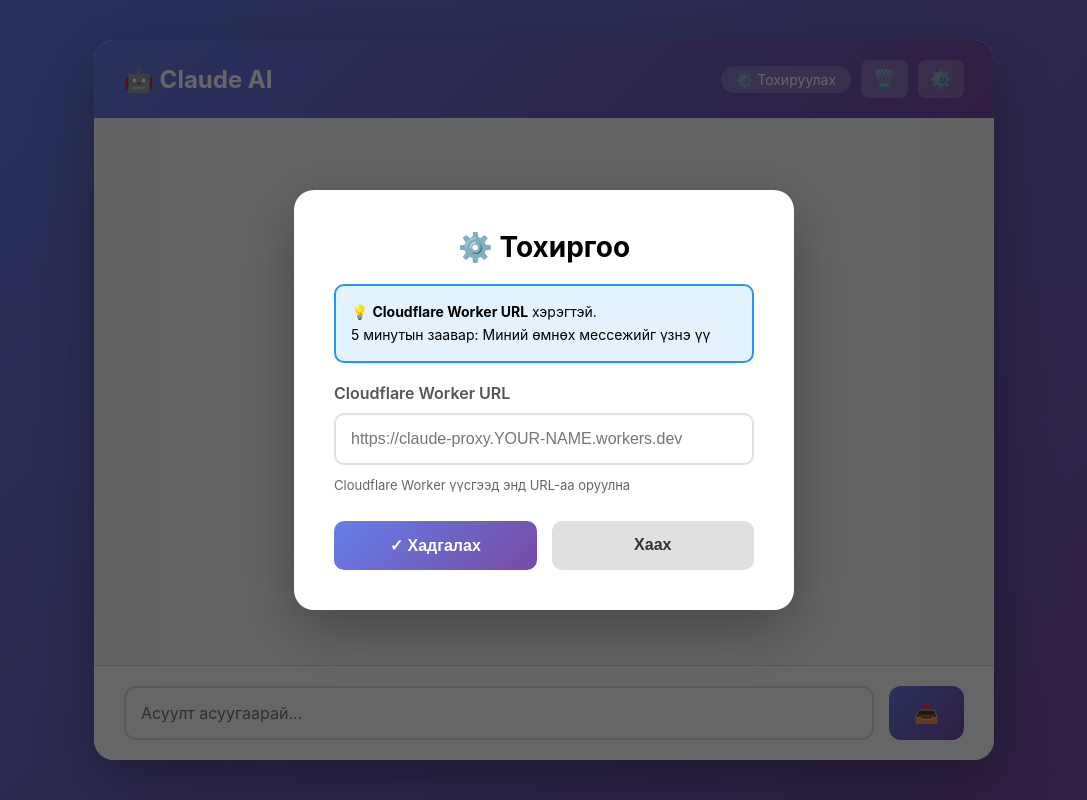
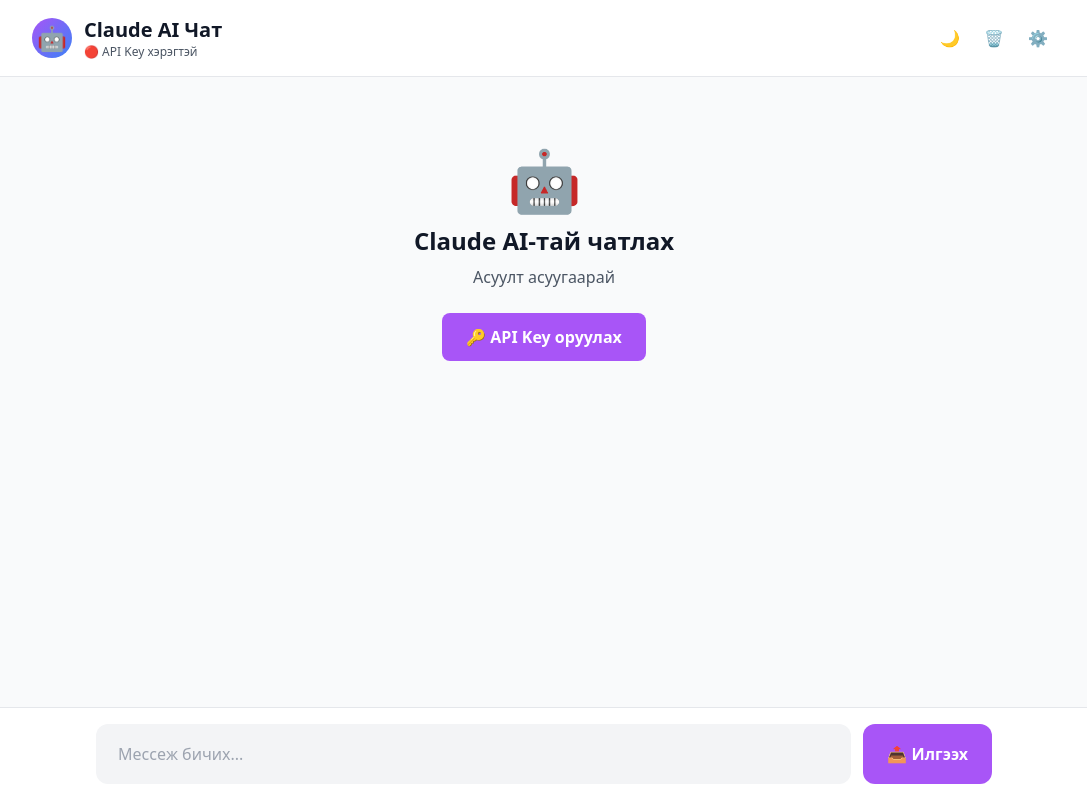
Before and after one commit to oyunsanaaai/claude-chat, a plain HTML site: page index.html in a window 1280 px wide. Shown: the whole page, without its empty margins (96-1183 px from the left). Drawn offline with nearby package versions, Linux system fonts and the light colour scheme.

Commit message:
Update index.html

```diff
--- a/index.html
+++ b/index.html
@@ -4,427 +4,304 @@
   <meta charset="UTF-8">
   <meta name="viewport" content="width=device-width, initial-scale=1.0">
   <title>Claude AI Чат</title>
+  <script src="https://cdn.tailwindcss.com"></script>
   <style>
-    * { margin: 0; padding: 0; box-sizing: border-box; }
-    body {
-      font-family: -apple-system, BlinkMacSystemFont, 'Segoe UI', sans-serif;
-      background: linear-gradient(135deg, #667eea 0%, #764ba2 100%);
-      min-height: 100vh;
-      display: flex;
-      align-items: center;
-      justify-content: center;
-      padding: 20px;
-    }
-    .app {
-      width: 100%;
-      max-width: 900px;
-      background: white;
-      border-radius: 20px;
-      box-shadow: 0 20px 60px rgba(0,0,0,0.3);
-      overflow: hidden;
-      display: flex;
-      flex-direction: column;
-      height: 90vh;
-    }
-    .header {
-      background: linear-gradient(135deg, #667eea 0%, #764ba2 100%);
-      color: white;
-      padding: 20px 30px;
-      display: flex;
-      justify-content: space-between;
-      align-items: center;
-    }
-    .header h1 { font-size: 24px; font-weight: 700; }
-    .header-right { display: flex; gap: 10px; align-items: center; }
-    .status {
-      background: rgba(255,255,255,0.2);
-      padding: 5px 15px;
-      border-radius: 20px;
-      font-size: 14px;
-    }
-    .btn-header {
-      background: rgba(255,255,255,0.2);
-      border: none;
-      color: white;
-      padding: 8px 12px;
-      border-radius: 8px;
-      cursor: pointer;
-      font-size: 18px;
-      transition: background 0.2s;
-    }
-    .btn-header:hover { background: rgba(255,255,255,0.3); }
-    .chat {
-      flex: 1;
-      overflow-y: auto;
-      padding: 30px;
-      background: #f8f9fa;
-    }
-    .welcome {
-      text-align: center;
-      padding: 60px 20px;
-      color: #666;
-    }
-    .welcome-icon { font-size: 80px; margin-bottom: 20px; }
-    .welcome h2 { font-size: 28px; margin-bottom: 10px; color: #333; }
-    .msg {
-      display: flex;
-      gap: 15px;
-      margin-bottom: 20px;
-      animation: slideUp 0.3s ease-out;
-    }
-    @keyframes slideUp {
-      from { opacity: 0; transform: translateY(15px); }
+    @keyframes fadeIn {
+      from { opacity: 0; transform: translateY(10px); }
       to { opacity: 1; transform: translateY(0); }
     }
-    .msg.user { flex-direction: row-reverse; }
-    .avatar {
-      width: 40px;
-      height: 40px;
-      border-radius: 50%;
-      display: flex;
-      align-items: center;
-      justify-content: center;
-      font-size: 20px;
-      flex-shrink: 0;
-    }
-    .msg.user .avatar { background: linear-gradient(135deg, #667eea, #764ba2); }
-    .msg.assistant .avatar { background: linear-gradient(135deg, #f093fb, #f5576c); }
-    .bubble {
-      max-width: 70%;
-      padding: 15px 20px;
-      border-radius: 18px;
-      line-height: 1.6;
-      white-space: pre-wrap;
-      word-wrap: break-word;
-    }
-    .msg.user .bubble {
-      background: linear-gradient(135deg, #667eea, #764ba2);
-      color: white;
-    }
-    .msg.assistant .bubble {
-      background: white;
-      color: #333;
-      box-shadow: 0 2px 10px rgba(0,0,0,0.1);
-    }
-    .input-area {
-      padding: 20px 30px;
-      background: white;
-      border-top: 1px solid #e0e0e0;
-    }
-    .input-box {
-      display: flex;
-      gap: 15px;
-      align-items: flex-end;
-    }
-    textarea {
-      flex: 1;
-      padding: 15px;
-      border: 2px solid #e0e0e0;
-      border-radius: 12px;
-      font-size: 16px;
-      font-family: inherit;
-      resize: none;
-      max-height: 120px;
-      transition: border-color 0.2s;
-    }
-    textarea:focus {
-      outline: none;
-      border-color: #667eea;
-    }
-    .send-btn {
-      padding: 15px 25px;
-      background: linear-gradient(135deg, #667eea, #764ba2);
-      color: white;
-      border: none;
-      border-radius: 12px;
-      font-size: 20px;
-      cursor: pointer;
-      transition: transform 0.2s;
-    }
-    .send-btn:hover { transform: scale(1.05); }
-    .send-btn:disabled {
-      background: #ccc;
-      cursor: not-allowed;
-      transform: none;
-    }
-    .modal {
-      display: none;
-      position: fixed;
-      top: 0;
-      left: 0;
-      right: 0;
-      bottom: 0;
-      background: rgba(0,0,0,0.6);
-      align-items: center;
-      justify-content: center;
-      z-index: 1000;
-      padding: 20px;
-    }
-    .modal.show { display: flex; }
-    .modal-box {
-      background: white;
-      padding: 40px;
-      border-radius: 20px;
-      max-width: 500px;
-      width: 100%;
-      box-shadow: 0 20px 60px rgba(0,0,0,0.3);
-    }
-    .modal-box h2 {
-      margin-bottom: 20px;
-      font-size: 28px;
-      text-align: center;
-    }
-    .info-box {
-      background: #e3f2fd;
-      border: 2px solid #2196f3;
-      padding: 15px;
-      border-radius: 10px;
-      margin-bottom: 20px;
-      font-size: 14px;
-      line-height: 1.6;
-    }
-    .modal-box label {
-      display: block;
-      margin-bottom: 10px;
-      font-weight: 600;
-      color: #555;
-    }
-    .modal-box input {
-      width: 100%;
-      padding: 15px;
-      border: 2px solid #e0e0e0;
-      border-radius: 10px;
-      font-size: 16px;
-      margin-bottom: 10px;
-    }
-    .modal-box input:focus {
-      outline: none;
-      border-color: #667eea;
-    }
-    .hint {
-      font-size: 13px;
-      color: #666;
-      margin-bottom: 25px;
-      line-height: 1.6;
-    }
-    .modal-btns {
-      display: flex;
-      gap: 15px;
-    }
-    .modal-btn {
-      flex: 1;
-      padding: 15px;
-      border: none;
-      border-radius: 10px;
-      font-size: 16px;
-      font-weight: 600;
-      cursor: pointer;
-      transition: all 0.2s;
-    }
-    .modal-btn.save {
-      background: linear-gradient(135deg, #667eea, #764ba2);
-      color: white;
-    }
-    .modal-btn.save:hover { transform: translateY(-2px); }
-    .modal-btn.cancel {
-      background: #e0e0e0;
-      color: #333;
-    }
-    .modal-btn.cancel:hover { background: #d0d0d0; }
+    .message-enter { animation: fadeIn 0.3s ease-out; }
+    .dark { color-scheme: dark; }
+    * { box-sizing: border-box; }
   </style>
 </head>
-<body>
-  <div class="app">
-    <div class="header">
-      <h1>🤖 Claude AI</h1>
-      <div class="header-right">
-        <div class="status" id="status">⚙️ Тохируулах</div>
-        <button class="btn-header" onclick="clearAll()">🗑️</button>
-        <button class="btn-header" onclick="showSettings()">⚙️</button>
+<body class="bg-gray-50">
+  <div id="app">
+    <!-- Header -->
+    <div class="bg-white border-b border-gray-200 px-6 py-4">
+      <div class="flex items-center justify-between max-w-5xl mx-auto">
+        <div class="flex items-center gap-3">
+          <div class="w-10 h-10 bg-gradient-to-br from-purple-500 to-blue-500 rounded-full flex items-center justify-center text-2xl">
+            🤖
+          </div>
+          <div>
+            <h1 class="text-xl font-bold text-gray-900">Claude AI Чат</h1>
+            <p class="text-xs text-gray-600" id="status">🔴 API Key хэрэгтэй</p>
+          </div>
+        </div>
+        <div class="flex gap-2">
+          <button onclick="toggleTheme()" class="p-2 hover:bg-gray-100 rounded-full" id="themeBtn">
+            🌙
+          </button>
+          <button onclick="clearChat()" class="p-2 hover:bg-gray-100 rounded-full" title="Цэвэрлэх">
+            🗑️
+          </button>
+          <button onclick="openSettings()" class="p-2 hover:bg-gray-100 rounded-full" title="Тохиргоо">
+            ⚙️
+          </button>
+        </div>
       </div>
     </div>
 
-    <div class="chat" id="chat">
-      <div class="welcome" id="welcome">
-        <div class="welcome-icon">💬</div>
-        <h2>Claude AI-тай чатлах</h2>
-        <p>Cloudflare Worker URL оруулна уу</p>
+    <!-- Settings Modal -->
+    <div id="settingsModal" class="hidden fixed inset-0 bg-black bg-opacity-50 flex items-center justify-center z-50 p-4">
+      <div class="bg-white rounded-2xl p-6 max-w-md w-full">
+        <h2 class="text-2xl font-bold mb-4 text-gray-900">⚙️ Тохиргоо</h2>
+        <label class="block mb-2 text-gray-600 font-semibold">Claude API Key</label>
+        <input
+          type="password"
+          id="apiKeyInput"
+          placeholder="sk-ant-api03-..."
+          class="w-full px-4 py-3 rounded-lg bg-gray-100 text-gray-900 mb-2 outline-none border-2 border-transparent focus:border-purple-500"
+        />
+        <p class="text-xs text-gray-500 mb-4">
+          📍 <a href="https://console.anthropic.com/settings/keys" target="_blank" class="text-purple-500 hover:underline">console.anthropic.com</a>-с API Key авна
+        </p>
+        <div class="flex gap-2">
+          <button onclick="saveApiKey()" class="flex-1 bg-purple-500 hover:bg-purple-600 text-white py-3 rounded-lg font-semibold">
+            Хадгалах
+          </button>
+          <button onclick="closeSettings()" class="flex-1 bg-gray-200 hover:bg-gray-300 text-gray-900 py-3 rounded-lg font-semibold">
+            Хаах
+          </button>
+        </div>
       </div>
     </div>
 
-    <div class="input-area">
-      <div class="input-box">
-        <textarea
-          id="input"
-          placeholder="Асуулт асуугаарай..."
-          rows="1"
-          onkeydown="checkEnter(event)"
-        ></textarea>
-        <button class="send-btn" id="sendBtn" onclick="send()">📤</button>
+    <!-- Messages -->
+    <div id="messages" class="h-[calc(100vh-200px)] overflow-y-auto px-4 py-6 bg-gray-50">
+      <div class="max-w-4xl mx-auto space-y-6">
+        <div class="text-center py-12" id="emptyState">
+          <div class="text-6xl mb-4">🤖</div>
+          <h2 class="text-2xl font-bold mb-2 text-gray-900">Claude AI-тай чатлах</h2>
+          <p class="text-gray-600 mb-6">Асуулт асуугаарай</p>
+          <button onclick="openSettings()" class="bg-purple-500 hover:bg-purple-600 text-white px-6 py-3 rounded-lg font-semibold">
+            🔑 API Key оруулах
+          </button>
+        </div>
       </div>
     </div>
-  </div>
 
-  <div class="modal" id="modal">
-    <div class="modal-box">
-      <h2>⚙️ Тохиргоо</h2>
-
-      <div class="info-box">
-        💡 <strong>Cloudflare Worker URL</strong> хэрэгтэй.<br>
-        5 минутын заавар: Миний өмнөх мессежийг үзнэ үү
-      </div>
-
-      <label>Cloudflare Worker URL</label>
-      <input
-        type="text"
-        id="workerInput"
-        placeholder="https://claude-proxy.YOUR-NAME.workers.dev"
-      />
-
-      <div class="hint">
-        Cloudflare Worker үүсгээд энд URL-аа оруулна
-      </div>
-
-      <div class="modal-btns">
-        <button class="modal-btn save" onclick="saveWorker()">✓ Хадгалах</button>
-        <button class="modal-btn cancel" onclick="hideSettings()">Хаах</button>
+    <!-- Input -->
+    <div class="fixed bottom-0 left-0 right-0 bg-white border-t border-gray-200 px-4 py-4">
+      <div class="max-w-4xl mx-auto flex gap-3">
+        <input
+          type="text"
+          id="messageInput"
+          placeholder="Мессеж бичих..."
+          class="flex-1 px-5 py-4 rounded-xl bg-gray-100 text-gray-900 outline-none border-2 border-transparent focus:border-purple-500"
+          onkeypress="handleKeyPress(event)"
+        />
+        <button onclick="sendMessage()" id="sendBtn" class="bg-purple-500 hover:bg-purple-600 text-white px-6 py-4 rounded-xl font-semibold">
+          📤 Илгээх
+        </button>
       </div>
     </div>
   </div>
 
   <script>
-    let workerUrl = localStorage.getItem('worker_url') || '';
-    let msgs = JSON.parse(localStorage.getItem('claude_msgs') || '[]');
+    let messages = [];
+    let apiKey = '';
+    let theme = 'light';
     let loading = false;
 
-    window.onload = () => {
-      if (workerUrl) {
-        document.getElementById('status').textContent = '🟢 Бэлэн';
-        if (msgs.length > 0) {
-          document.getElementById('welcome').style.display = 'none';
-          render();
-        }
-      } else {
-        showSettings();
+    // Эхлүүлэх
+    window.onload = function() {
+      apiKey = localStorage.getItem('claude_api_key') || '';
+      theme = localStorage.getItem('claude_theme') || 'light';
+      const savedMessages = localStorage.getItem('claude_messages');
+
+      if (savedMessages) {
+        messages = JSON.parse(savedMessages);
+        renderMessages();
       }
+
+      if (apiKey) {
+        document.getElementById('status').textContent = '🟢 Холбогдсон';
+        document.getElementById('emptyState').style.display = 'none';
+      }
+
+      applyTheme();
     };
 
-    function showSettings() {
-      document.getElementById('modal').classList.add('show');
-      document.getElementById('workerInput').value = workerUrl;
+    // Загвар солих
+    function toggleTheme() {
+      theme = theme === 'light' ? 'dark' : 'light';
+      localStorage.setItem('claude_theme', theme);
+      applyTheme();
     }
 
-    function hideSettings() {
-      if (workerUrl) document.getElementById('modal').classList.remove('show');
+    function applyTheme() {
+      const isDark = theme === 'dark';
+      document.body.className = isDark ? 'bg-gray-900' : 'bg-gray-50';
+      document.getElementById('themeBtn').textContent = isDark ? '☀️' : '🌙';
+
+      // Бүх элементүүдийг шинэчлэх
+      const elements = document.querySelectorAll('.bg-white, .bg-gray-50, .text-gray-900, .text-gray-600');
+      elements.forEach(el => {
+        if (isDark) {
+          el.classList.add('dark:bg-gray-800', 'dark:text-gray-100');
+        }
+      });
     }
 
-    function saveWorker() {
-      const val = document.getElementById('workerInput').value.trim();
-      if (!val) {
-        alert('❌ Worker URL оруулна уу!');
+    // Тохиргоо
+    function openSettings() {
+      document.getElementById('settingsModal').classList.remove('hidden');
+      document.getElementById('apiKeyInput').value = apiKey;
+    }
+
+    function closeSettings() {
+      document.getElementById('settingsModal').classList.add('hidden');
+    }
+
+    function saveApiKey() {
+      const input = document.getElementById('apiKeyInput').value.trim();
+      if (!input.startsWith('sk-ant-')) {
+        alert('⚠️ API Key буруу байна! "sk-ant-" гэж эхлэх ёстой.');
         return;
       }
-      if (!val.startsWith('https://')) {
-        alert('❌ https:// гэж эхлэх ёстой!');
-        return;
-      }
-      workerUrl = val;
-      localStorage.setItem('worker_url', workerUrl);
-      document.getElementById('status').textContent = '🟢 Бэлэн';
-      hideSettings();
+      apiKey = input;
+      localStorage.setItem('claude_api_key', apiKey);
+      document.getElementById('status').textContent = '🟢 Холбогдсон';
+      closeSettings();
       alert('✅ Хадгалагдлаа!');
     }
 
-    function checkEnter(e) {
-      if (e.key === 'Enter' && !e.shiftKey) {
-        e.preventDefault();
-        send();
-      }
-    }
+    // Мессеж илгээх
+    async function sendMessage() {
+      const input = document.getElementById('messageInput');
+      const userMessage = input.value.trim();
 
-    async function send() {
-      const inp = document.getElementById('input');
-      const txt = inp.value.trim();
+      if (!userMessage || loading) return;
 
-      if (!txt || loading) return;
-
-      if (!workerUrl) {
-        alert('⚠️ Эхлээд Worker URL оруулна уу!');
-        showSettings();
+      if (!apiKey) {
+        alert('⚠️ API Key оруулна уу!');
+        openSettings();
         return;
       }
 
       loading = true;
       document.getElementById('sendBtn').disabled = true;
-      document.getElementById('sendBtn').textContent = '⏳';
-      document.getElementById('welcome').style.display = 'none';
+      document.getElementById('sendBtn').innerHTML = '⏳ Илгээж байна...';
+      document.getElementById('emptyState').style.display = 'none';
 
-      msgs.push({ role: 'user', content: txt });
-      inp.value = '';
-      render();
+      // Хэрэглэгчийн мессеж нэмэх
+      messages.push({
+        role: 'user',
+        content: userMessage,
+        timestamp: new Date().toISOString()
+      });
+
+      input.value = '';
+      renderMessages();
 
       try {
-        const res = await fetch(workerUrl, {
+        const response = await fetch('https://api.anthropic.com/v1/messages', {
           method: 'POST',
           headers: {
-            'Content-Type': 'application/json'
+            'Content-Type': 'application/json',
+            'x-api-key': apiKey,
+            'anthropic-version': '2023-06-01'
           },
           body: JSON.stringify({
-            messages: msgs
+            model: 'claude-3-5-sonnet-20241022',
+            max_tokens: 4096,
+            messages: messages.map(msg => ({
+              role: msg.role,
+              content: msg.content
+            }))
           })
         });
 
-        const data = await res.json();
+        const data = await response.json();
 
-        if (!res.ok) {
-          throw new Error(data.error || 'Алдаа гарлаа');
+        if (!response.ok) {
+          throw new Error(data.error?.message || 'API алдаа гарлаа');
         }
 
-        msgs.push({ role: 'assistant', content: data.content[0].text });
-        localStorage.setItem('claude_msgs', JSON.stringify(msgs));
-        render();
+        const assistantMessage = data.content[0].text;
 
-      } catch (err) {
-        alert('❌ Алдаа: ' + err.message);
-        msgs.pop();
-        render();
+        messages.push({
+          role: 'assistant',
+          content: assistantMessage,
+          timestamp: new Date().toISOString()
+        });
+
+        localStorage.setItem('claude_messages', JSON.stringify(messages));
+        renderMessages();
+
+      } catch (error) {
+        messages.push({
+          role: 'assistant',
+          content: `❌ Алдаа: ${error.message}\n\nШалгах зүйлс:\n✓ API Key зөв эсэх\n✓ Интернет холболт\n✓ Кредит үлдэгдэл`,
+          timestamp: new Date().toISOString(),
+          error: true
+        });
+        renderMessages();
       } finally {
         loading = false;
         document.getElementById('sendBtn').disabled = false;
-        document.getElementById('sendBtn').textContent = '📤';
+        document.getElementById('sendBtn').innerHTML = '📤 Илгээх';
       }
     }
 
-    function render() {
-      const chat = document.getElementById('chat');
-      let html = '';
+    // Мессежүүдийг харуулах
+    function renderMessages() {
+      const container = document.getElementById('messages').querySelector('.space-y-6');
+      container.innerHTML = '';
 
-      msgs.forEach(m => {
-        const cls = m.role;
-        const icon = cls === 'user' ? '👤' : '🤖';
-        html += `
-          <div class="msg ${cls}">
-            <div class="avatar">${icon}</div>
-            <div class="bubble">${escape(m.content)}</div>
+      messages.forEach(msg => {
+        const msgDiv = document.createElement('div');
+        msgDiv.className = `flex gap-4 message-enter ${msg.role === 'user' ? 'flex-row-reverse' : ''}`;
+
+        const avatarColor = msg.role === 'user' ? 'bg-blue-500' : (msg.error ? 'bg-red-500' : 'bg-purple-500');
+        const avatar = msg.role === 'user' ? '👤' : '🤖';
+
+        msgDiv.innerHTML = `
+          <div class="w-8 h-8 rounded-full ${avatarColor} flex items-center justify-center flex-shrink-0">
+            ${avatar}
+          </div>
+          <div class="flex-1 max-w-2xl">
+            <div class="bg-white rounded-2xl px-5 py-4 shadow-sm ${msg.error ? 'border-2 border-red-500' : ''}">
+              <div class="whitespace-pre-wrap break-words text-gray-900">${escapeHtml(msg.content)}</div>
+              <div class="text-xs text-gray-500 mt-2">
+                ${new Date(msg.timestamp).toLocaleTimeString('mn-MN')}
+              </div>
+            </div>
           </div>
         `;
+
+        container.appendChild(msgDiv);
       });
 
-      chat.innerHTML = html;
-      chat.scrollTop = chat.scrollHeight;
+      scrollToBottom();
     }
 
-    function escape(txt) {
-      const d = document.createElement('div');
-      d.textContent = txt;
-      return d.innerHTML;
+    function escapeHtml(text) {
+      const div = document.createElement('div');
+      div.textContent = text;
+      return div.innerHTML;
     }
 
-    function clearAll() {
+    function scrollToBottom() {
+      const messagesDiv = document.getElementById('messages');
+      messagesDiv.scrollTop = messagesDiv.scrollHeight;
+    }
+
+    function handleKeyPress(event) {
+      if (event.key === 'Enter' && !event.shiftKey) {
+        event.preventDefault();
+        sendMessage();
+      }
+    }
+
+    function clearChat() {
       if (confirm('Бүх мессежийг устгах уу?')) {
-        msgs = [];
-        localStorage.removeItem('claude_msgs');
-        document.getElementById('chat').innerHTML = '<div class="welcome" id="welcome"><div class="welcome-icon">💬</div><h2>Claude AI</h2></div>';
+        messages = [];
+        localStorage.removeItem('claude_messages');
+        document.getElementById('messages').querySelector('.space-y-6').innerHTML = '';
+        document.getElementById('emptyState').style.display = 'block';
       }
     }
   </script>
```
